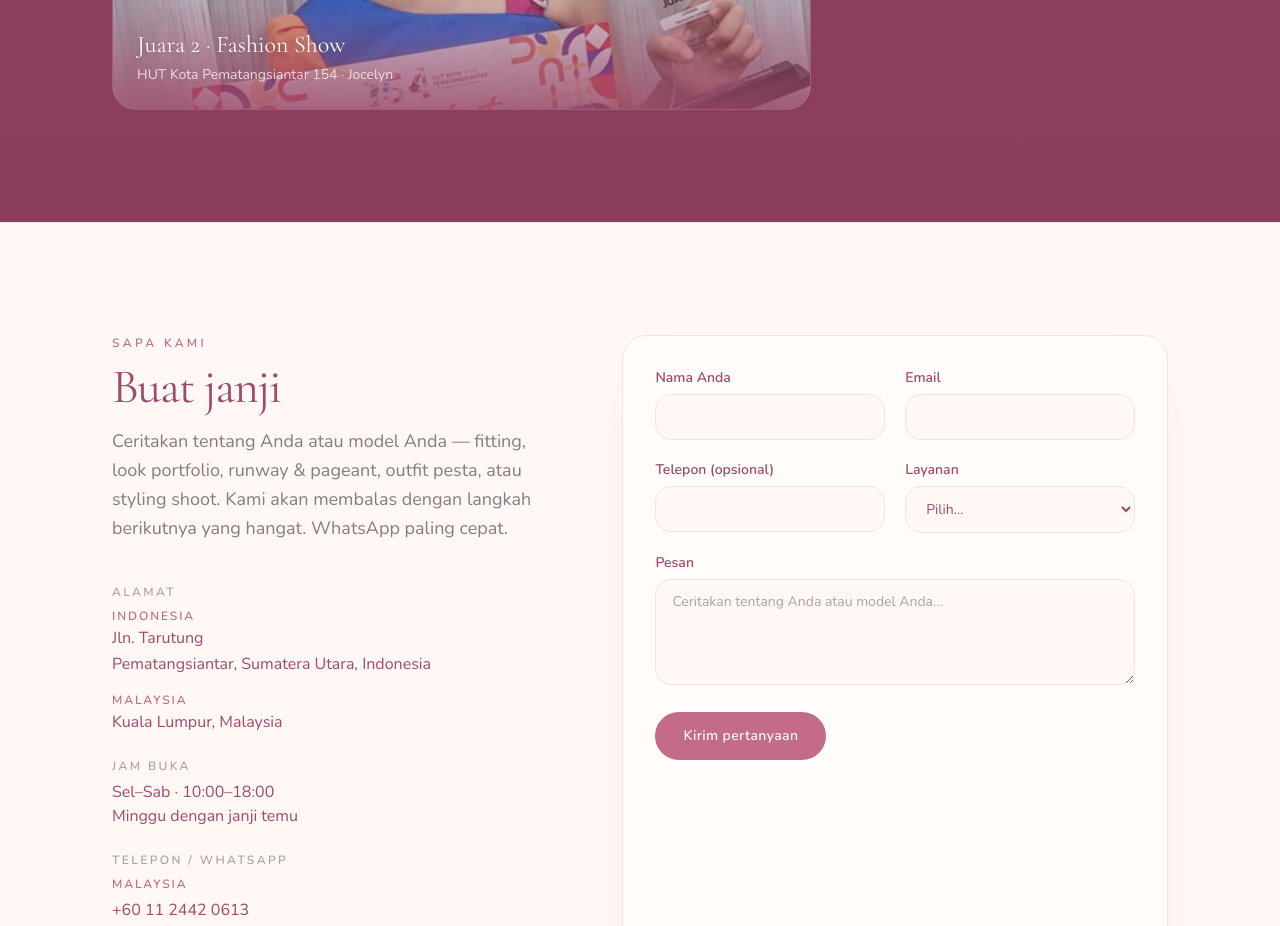
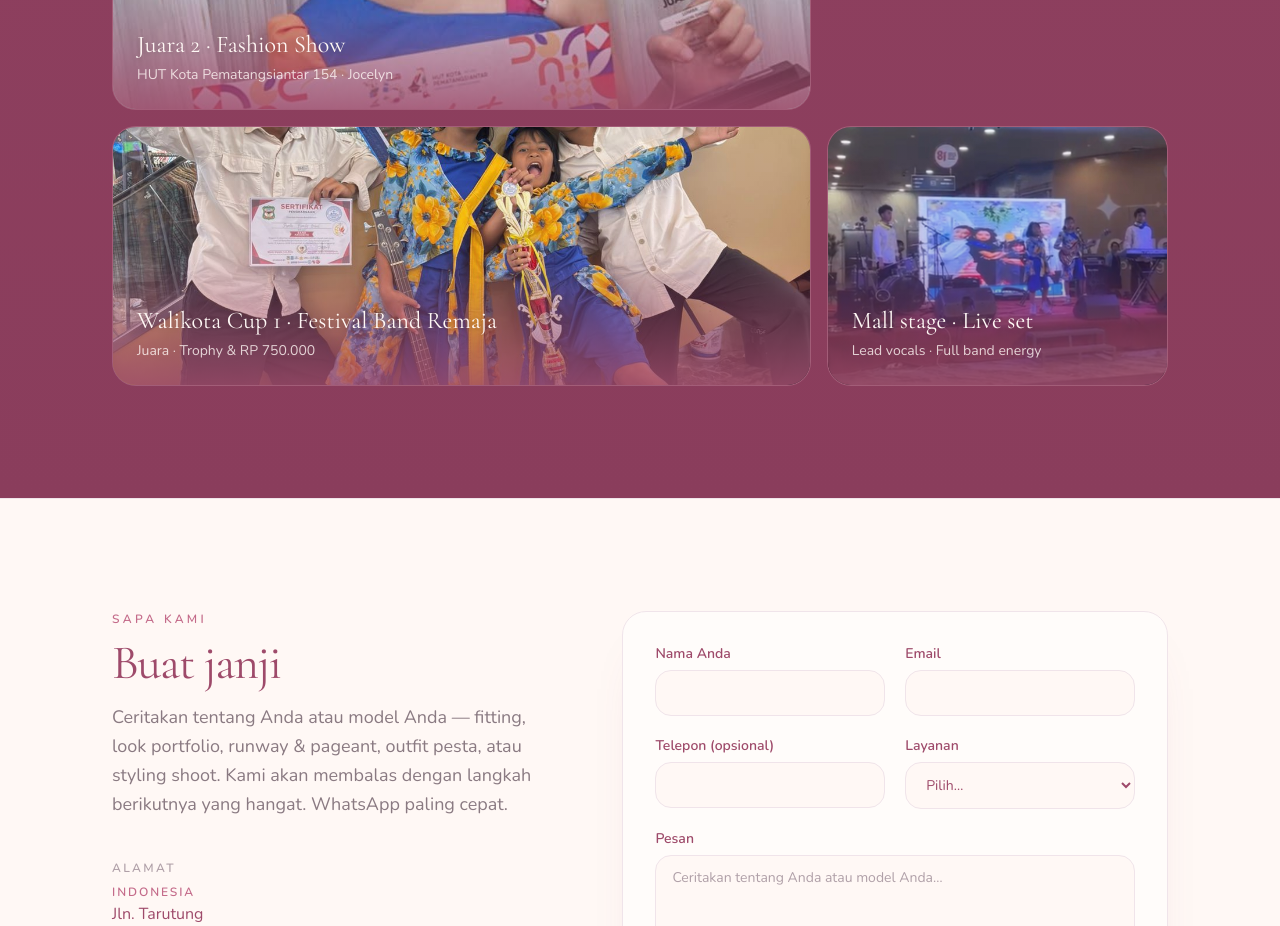
Before and after one commit to sidharthasajeev2000/rias, a Next.js app: page / in a window 1280 px wide. Shown: the part 5680-6606 px from the top of the page. Built offline with nearby package versions, Linux system fonts and the light colour scheme.

Commit message:
Append Walikota Cup and mall stage lookbook photos

```diff
--- a/src/components/Lookbook.tsx
+++ b/src/components/Lookbook.tsx
@@ -151,6 +151,22 @@ const pieces = [
     span: "sm:col-span-2",
     priority: false,
   },
+  {
+    title: "Walikota Cup 1 · Festival Band Remaja",
+    caption: "Juara · Trophy & RP 750.000",
+    src: g("walikota-cup-1-festival-band-remaja.jpg"),
+    alt: "Young band celebrating Walikota Cup 1 Festival Band Remaja win with trophy, certificate, and RP 750.000 prize board",
+    span: "sm:col-span-2",
+    priority: false,
+  },
+  {
+    title: "Mall stage · Live set",
+    caption: "Lead vocals · Full band energy",
+    src: g("mall-stage-live-performance.jpg"),
+    alt: "Young girl singing lead vocals with her band on a red-carpet mall atrium stage",
+    span: "",
+    priority: false,
+  },
 ];
 
 export default function Lookbook() {
```
Also changed, not shown: public/gallery/mall-stage-live-performance.jpg (added), public/gallery/walikota-cup-1-festival-band-remaja.jpg (added).
